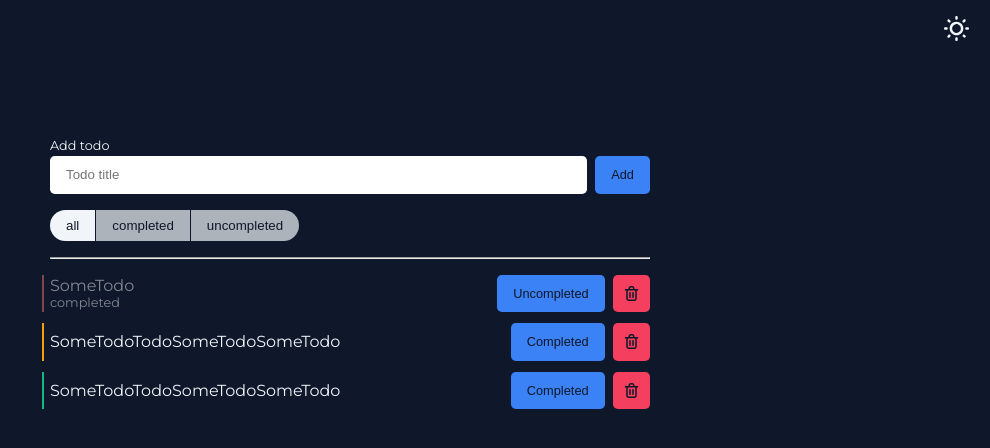
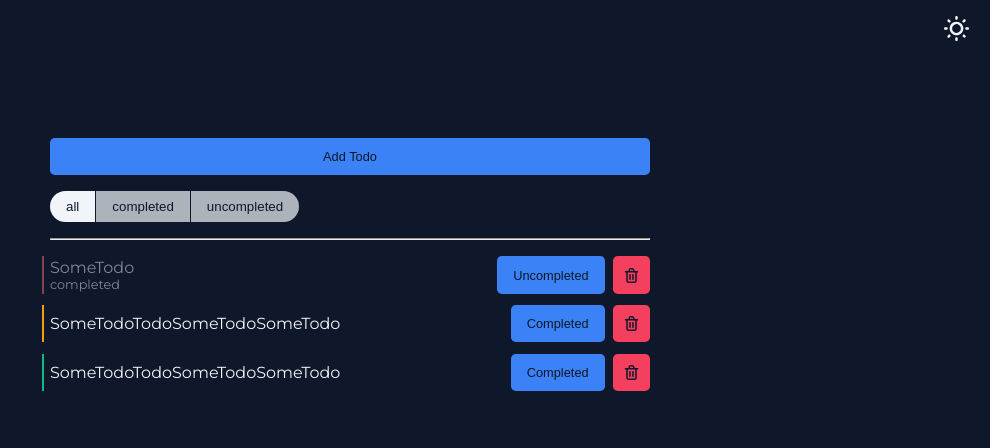
Before and after one commit to 3str-webdev/todo_list_test, a Next.js app: page / in a window 1280 px wide. Shown: the top 448 px of the page, without its empty margins (290-1280 px from the left). Built offline with nearby package versions, Linux system fonts and the light colour scheme.

Commit message:
feat: replace add-todo-form into modal

```diff
--- a/app/layout.tsx
+++ b/app/layout.tsx
@@ -22,7 +22,10 @@ export default function RootLayout({
     <html lang="en">
       <body className={montserrat.className}>
         <Provider store={store}>
-          <CustomThemeProvider>{children}</CustomThemeProvider>
+          <CustomThemeProvider>
+            {children}
+            <div id="modal"></div>
+          </CustomThemeProvider>
         </Provider>
       </body>
     </html>
--- a/components/add-todo-form.tsx
+++ b/components/add-todo-form.tsx
@@ -4,7 +4,7 @@ import { getRandomNumber } from "@/lib";
 import { TodoPriority } from "@/shared/constants";
 import { useAppDispatch } from "@/shared/hooks/redux-hooks";
 import { addTodo } from "@/store/slices/todos-slice";
-import { UIButton, UITextField } from "@/ui";
+import { UIButton, UIModal, UITextField } from "@/ui";
 import { FormEvent, useState } from "react";
 import styled from "styled-components";
 
@@ -19,8 +19,14 @@ interface AddTodoFormTarget extends EventTarget {
 }
 
 export const AddTodoForm = () => {
+  const [isShowForm, setIsShowForm] = useState<boolean>(false);
   const [errorMessage, setErrorMessage] = useState<string>();
   const dispatch = useAppDispatch();
+
+  const closeModal = () => {
+    setErrorMessage(undefined);
+    setIsShowForm(false);
+  };
 
   const handleSubmit = (e: FormEvent<HTMLFormElement>) => {
     e.preventDefault();
@@ -28,7 +34,7 @@ export const AddTodoForm = () => {
     const target = e.target as AddTodoFormTarget;
     const title = target.title.value;
 
-    if (!title) {
+    if (!title.trim()) {
       setErrorMessage("Todo title can't be empty");
       return;
     }
@@ -41,20 +47,42 @@ export const AddTodoForm = () => {
         priority: TodoPriority.LOW,
       })
     );
-    setErrorMessage(undefined);
+
+    closeModal();
+  };
+
+  const handleAddTodoClick = () => {
+    setIsShowForm(true);
+  };
+
+  const handleModalClose = () => {
+    closeModal();
   };
 
   return (
-    <form onSubmit={handleSubmit}>
+    <>
+      <UIButton onClick={handleAddTodoClick}>Add Todo</UIButton>
+      <UIModal isOpen={isShowForm} onClose={handleModalClose} size="sm">
+        <UIModal.Header>Add todo form</UIModal.Header>
+        <UIModal.Body>
+          <form id="add-todo-form" onSubmit={handleSubmit}>
             <AddTodoFormWrapperSt errorMessage={errorMessage}>
               <UITextField
                 name="title"
                 placeholder="Todo title"
-          label="Add todo"
+                label="Todo title"
+                required
                 errorMessage={errorMessage}
               />
-        <UIButton type="submit">Add</UIButton>
             </AddTodoFormWrapperSt>
           </form>
+        </UIModal.Body>
+        <UIModal.Footer>
+          <UIButton type="submit" form="add-todo-form">
+            Add
+          </UIButton>
+        </UIModal.Footer>
+      </UIModal>
+    </>
   );
 };
--- a/components/todo.tsx
+++ b/components/todo.tsx
@@ -1,12 +1,21 @@
-import { FilterFunctions, useFilterTodos } from "@/shared/hooks/use-filter-todos";
+import {
+  FilterFunctions,
+  useFilterTodos,
+} from "@/shared/hooks/use-filter-todos";
 import { UISelectGroup } from "@/ui";
 import { UISelectOptionModel } from "@/ui/types";
+import { useEffect, useState } from "react";
 import { AddTodoForm } from "./add-todo-form";
 import { TodoItemsList } from "./todo-items-list";
 import { TodoLayout } from "./todo-layout";
 
 export const Todo = () => {
   const { filteredTodos, changeIsShowTodoFunction } = useFilterTodos();
+  const [o, setO] = useState(false);
+
+  useEffect(() => {
+    setO(true);
+  }, []);
 
   const getFilterOptions = (): UISelectOptionModel[] => {
     return [
```
Lines whose indentation alone changed are shown as unchanged.
